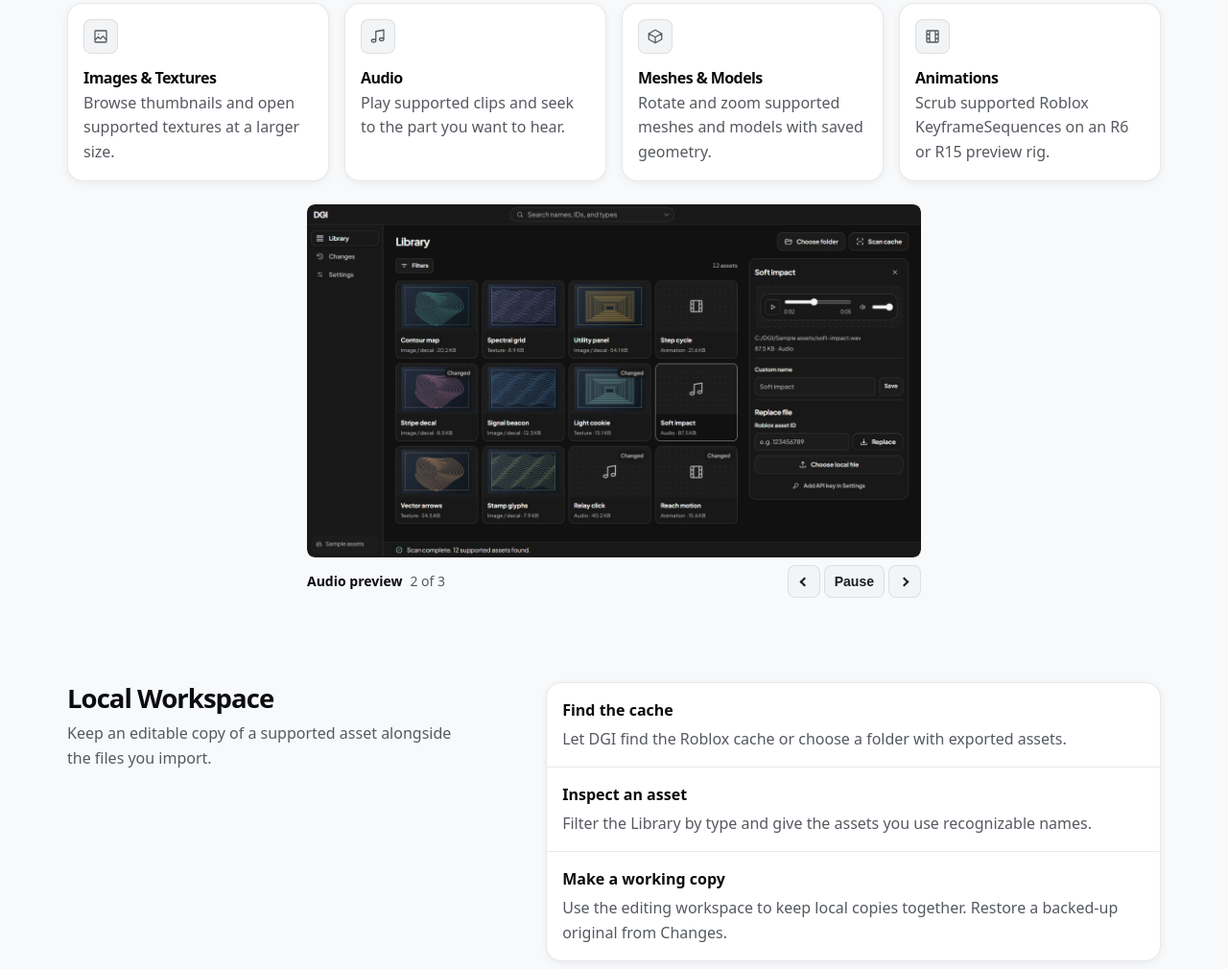
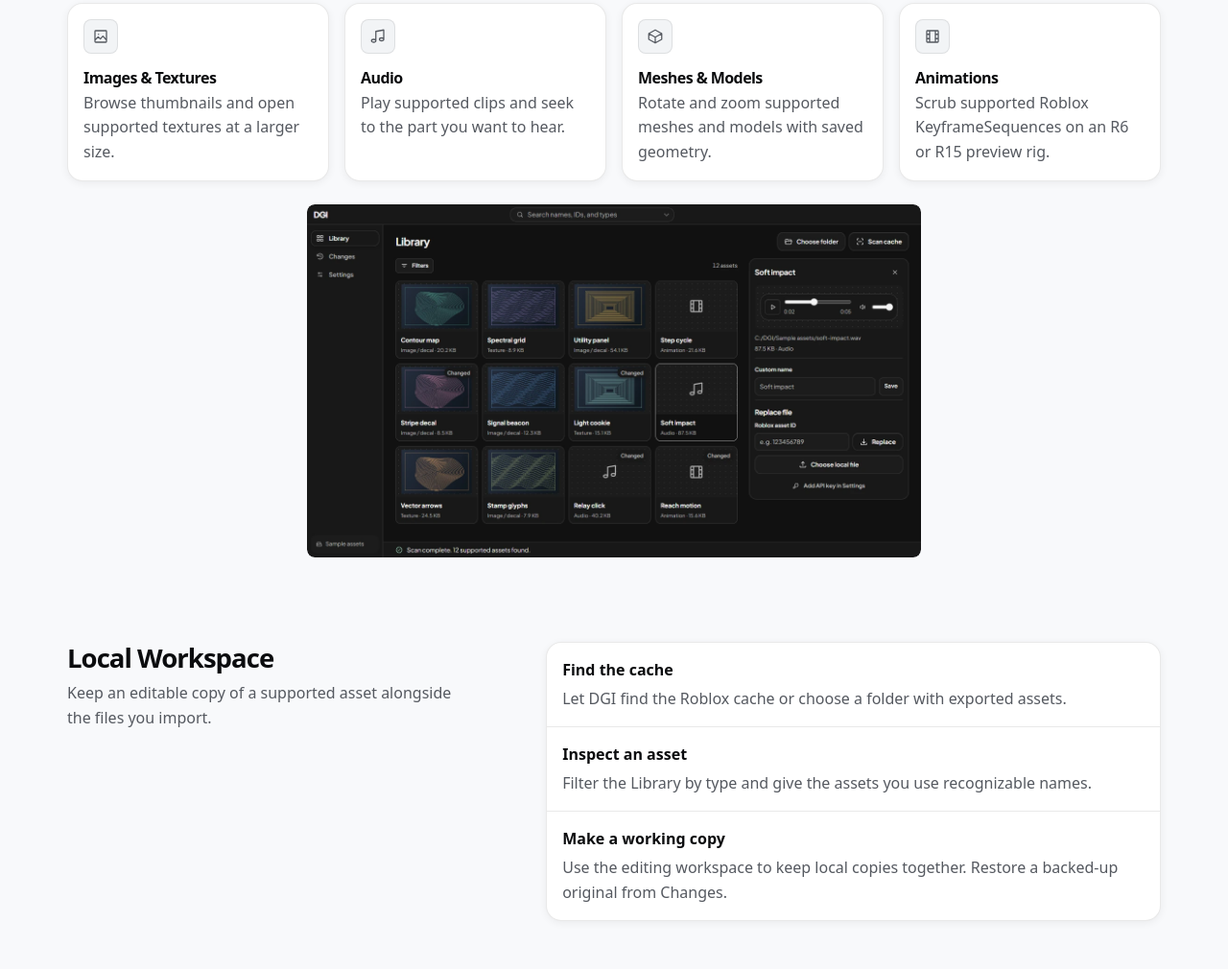
Before and after one commit to YVL113/dgi, a website: page site/index.html in a window 1280 px wide. Shown: the part 744-1754 px from the top of the page at 96% size. Drawn offline with Linux system fonts and the light colour scheme; files whose address does not match are found by name; a web font is replaced by a local one.

Commit message:
Remove visible slideshow controls and captions

```diff
--- a/site/carousel.js
+++ b/site/carousel.js
@@ -4,14 +4,8 @@ const swipeDistance = 48;
 function setupCarousel(carousel) {
   const gallery = carousel.querySelector('.screenshot-gallery');
   const slides = [...gallery.children];
-  const controls = carousel.querySelector('.carousel-controls');
-  const toggle = controls.querySelector('[data-slideshow-toggle]');
-  const caption = controls.querySelector('[data-slide-caption]');
-  const title = controls.querySelector('[data-slide-title]');
-  const position = controls.querySelector('[data-slide-position]');
   const motion = window.matchMedia?.('(prefers-reduced-motion: reduce)');
   let active = 0;
-  let playing = !motion?.matches;
   let visible = !('IntersectionObserver' in window);
   let hovered = gallery.matches(':hover') && window.matchMedia?.('(hover: hover)').matches;
   let timer;
@@ -19,7 +13,7 @@ function setupCarousel(carousel) {
 
   function schedule() {
     clearTimeout(timer);
-    if (playing && visible && !hovered && !touch && !document.hidden) {
+    if (visible && !motion?.matches && !hovered && !touch && !document.hidden && !gallery.matches(':focus-within')) {
       timer = setTimeout(() => advance(1), advanceInterval);
     }
   }
@@ -33,28 +27,13 @@ function setupCarousel(carousel) {
     const next = slides[active];
     next.dataset.enter = direction > 0 ? 'next' : 'previous';
     next.hidden = false;
-    title.textContent = next.querySelector('a > span').textContent;
-    position.textContent = `${active + 1} of ${slides.length}`;
     if (restoreFocus) next.querySelector('a').focus({ preventScroll: true });
-    schedule();
-  }
-
-  function setPlaying(value) {
-    playing = value;
-    const action = playing ? 'Pause' : 'Play';
-    toggle.textContent = action;
-    toggle.setAttribute('aria-label', `${action} slideshow`);
-    caption.setAttribute('aria-live', playing ? 'off' : 'polite');
     schedule();
   }
 
   slides.slice(1).forEach(slide => { slide.hidden = true; });
   carousel.dataset.ready = '';
   carousel.setAttribute('aria-roledescription', 'carousel');
-  controls.hidden = false;
-  controls.querySelector('[data-slide-previous]').addEventListener('click', () => advance(-1));
-  controls.querySelector('[data-slide-next]').addEventListener('click', () => advance(1));
-  toggle.addEventListener('click', () => setPlaying(!playing));
 
   carousel.addEventListener('keydown', event => {
     if (event.altKey || event.ctrlKey || event.metaKey || event.shiftKey) return;
@@ -62,9 +41,8 @@ function setupCarousel(carousel) {
     event.preventDefault();
     advance(event.key === 'ArrowLeft' ? -1 : 1);
   });
-  carousel.addEventListener('focusin', event => {
-    if (event.target.matches(':focus-visible') && !carousel.contains(event.relatedTarget)) setPlaying(false);
-  });
+  gallery.addEventListener('focusin', schedule);
+  gallery.addEventListener('focusout', () => queueMicrotask(schedule));
   gallery.addEventListener('pointerenter', event => {
     if (event.pointerType !== 'mouse') return;
     hovered = true;
@@ -108,8 +86,8 @@ function setupCarousel(carousel) {
     observer.observe(carousel);
   }
   document.addEventListener('visibilitychange', schedule);
-  motion?.addEventListener?.('change', event => { if (event.matches) setPlaying(false); });
-  setPlaying(playing);
+  motion?.addEventListener?.('change', schedule);
+  schedule();
 }
 
 document.querySelectorAll('.preview-carousel').forEach(setupCarousel);
--- a/site/index.html
+++ b/site/index.html
@@ -87,38 +87,20 @@
         </li>
       </ul>
       <div class="preview-carousel" role="region" aria-label="Screenshots with sample assets">
-        <div class="carousel-controls" hidden>
-          <div class="carousel-caption" data-slide-caption aria-atomic="true">
-            <span class="carousel-title" data-slide-title>Animation playback</span>
-            <span class="carousel-position" data-slide-position>1 of 3</span>
-          </div>
-          <div class="carousel-navigation" role="group" aria-label="Slideshow controls">
-            <button class="button button--icon button--secondary" type="button" data-slide-previous aria-label="Previous preview" title="Previous preview">
-              <span class="carousel-chevron carousel-chevron--previous" aria-hidden="true"></span>
-            </button>
-            <button class="button button--small button--secondary" type="button" data-slideshow-toggle aria-label="Pause slideshow">Pause</button>
-            <button class="button button--icon button--secondary" type="button" data-slide-next aria-label="Next preview" title="Next preview">
-              <span class="carousel-chevron" aria-hidden="true"></span>
-            </button>
-          </div>
-        </div>
         <ul class="screenshot-gallery">
           <li>
             <a href="./assets/dgi-animation.webp">
               <img src="./assets/dgi-animation.webp" width="1320" height="760" loading="lazy" decoding="async" alt="Library inspector with the imported R6 rig paused on the Step cycle timeline">
-              <span>Animation playback</span>
             </a>
           </li>
           <li>
             <a href="./assets/dgi-audio.webp">
               <img src="./assets/dgi-audio.webp" width="1320" height="760" loading="lazy" decoding="async" alt="Dark Library with playback, seek, and volume controls for the Soft impact clip">
-              <span>Audio preview</span>
             </a>
           </li>
           <li>
             <a href="./assets/dgi-changes.webp">
               <img src="./assets/dgi-changes.webp" width="1320" height="760" loading="lazy" decoding="async" alt="Changes list with individual Restore buttons, Restore all, and an image open in the inspector">
-              <span>Changes and restore</span>
             </a>
           </li>
         </ul>
--- a/site/styles.css
+++ b/site/styles.css
@@ -110,30 +110,7 @@ h1 { font-size: clamp(2rem, 4.1vw, 3.5rem); font-weight: 750; }
 .format-icon .icon { fill: none; stroke: currentColor; stroke-width: 1.7; stroke-linecap: round; stroke-linejoin: round; }
 
 .preview-carousel { margin-block-start: var(--space-lg); }
-.preview-carousel[data-ready] { display: grid; max-width: 640px; margin-inline: auto; }
-.carousel-controls {
-  grid-row: 2;
-  display: grid;
-  grid-template-columns: minmax(0, 1fr) auto;
-  align-items: center;
-  gap: var(--space-sm);
-  margin-top: var(--space-sm);
-}
-.carousel-controls[hidden] { display: none; }
-.carousel-caption { display: flex; flex-wrap: wrap; align-items: baseline; gap: 0 var(--space-sm); font-size: .875rem; }
-.carousel-title { color: var(--ink); font-weight: 650; }
-.carousel-position { color: var(--muted); font-variant-numeric: tabular-nums; white-space: nowrap; }
-.carousel-navigation { display: flex; align-items: center; gap: var(--space-xs); }
-.carousel-navigation button { min-height: 34px; }
-.carousel-navigation [data-slideshow-toggle] { min-width: 60px; font-size: .875rem; }
-.carousel-chevron {
-  width: 7px;
-  height: 7px;
-  border: solid currentColor;
-  border-width: 2px 2px 0 0;
-  transform: translateX(-1px) rotate(45deg);
-}
-.carousel-chevron--previous { transform: translateX(1px) rotate(-135deg); }
+.preview-carousel[data-ready] { max-width: 640px; margin-inline: auto; }
 .screenshot-gallery {
   display: grid;
   grid-template-columns: repeat(3, minmax(0, 1fr));
@@ -148,11 +125,8 @@ h1 { font-size: clamp(2rem, 4.1vw, 3.5rem); font-weight: 750; }
   border-radius: var(--radius-sm);
   touch-action: pan-y pinch-zoom;
 }
-.screenshot-gallery a { display: grid; gap: var(--space-sm); border-radius: var(--radius-sm); }
+.screenshot-gallery a { display: block; border-radius: var(--radius-sm); }
 .screenshot-gallery img { border-radius: var(--radius-sm); cursor: zoom-in; }
-.screenshot-gallery span { color: var(--muted); font-size: .875rem; font-weight: 650; }
-.screenshot-gallery a:hover span { color: var(--ink); text-decoration: underline; text-underline-offset: 3px; }
-.preview-carousel[data-ready] .screenshot-gallery a > span { display: none; }
 .preview-carousel[data-ready] .screenshot-gallery a:focus-visible { outline-offset: -2px; }
 
 .workspace-grid, .faq-grid {
```
